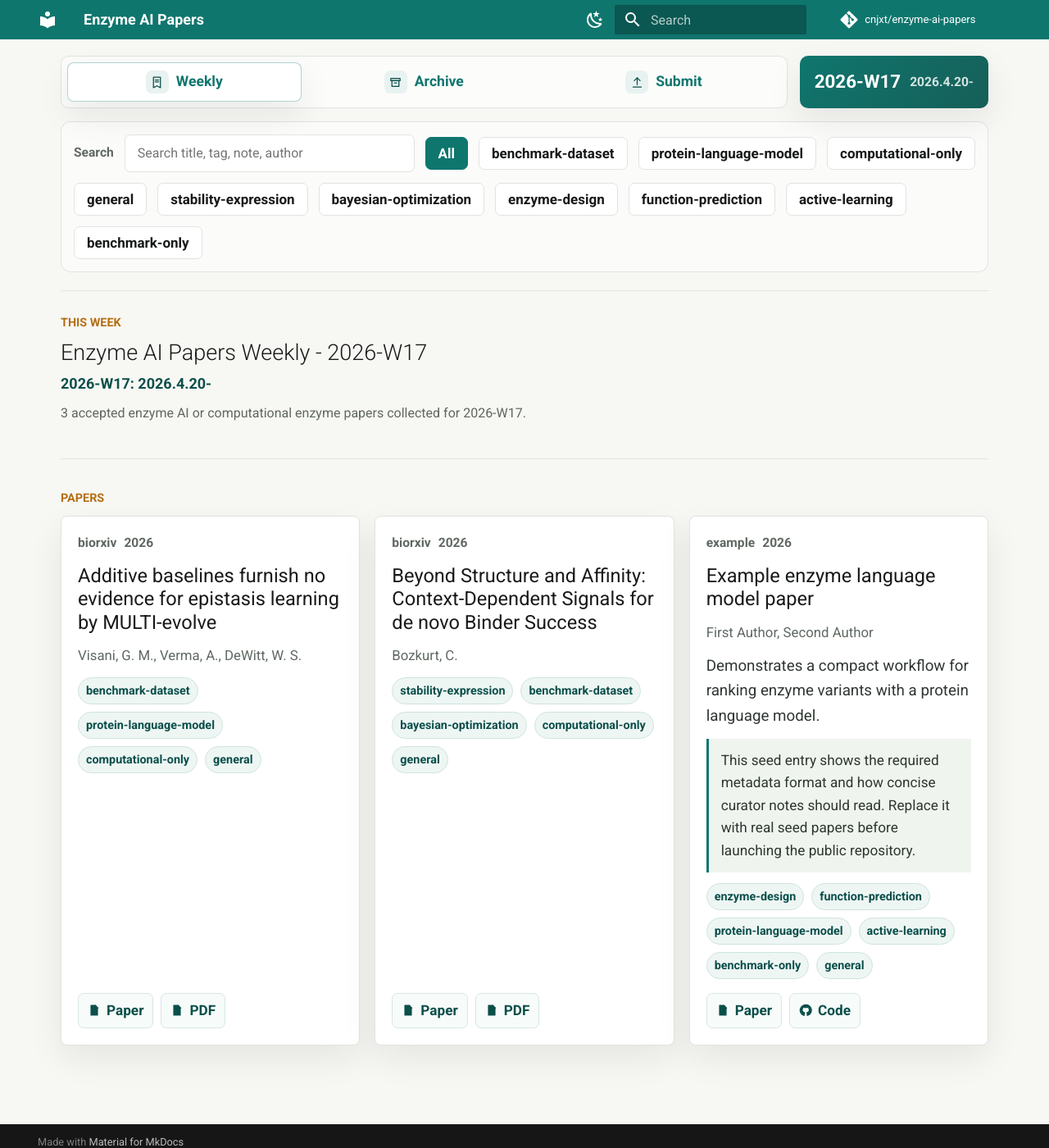
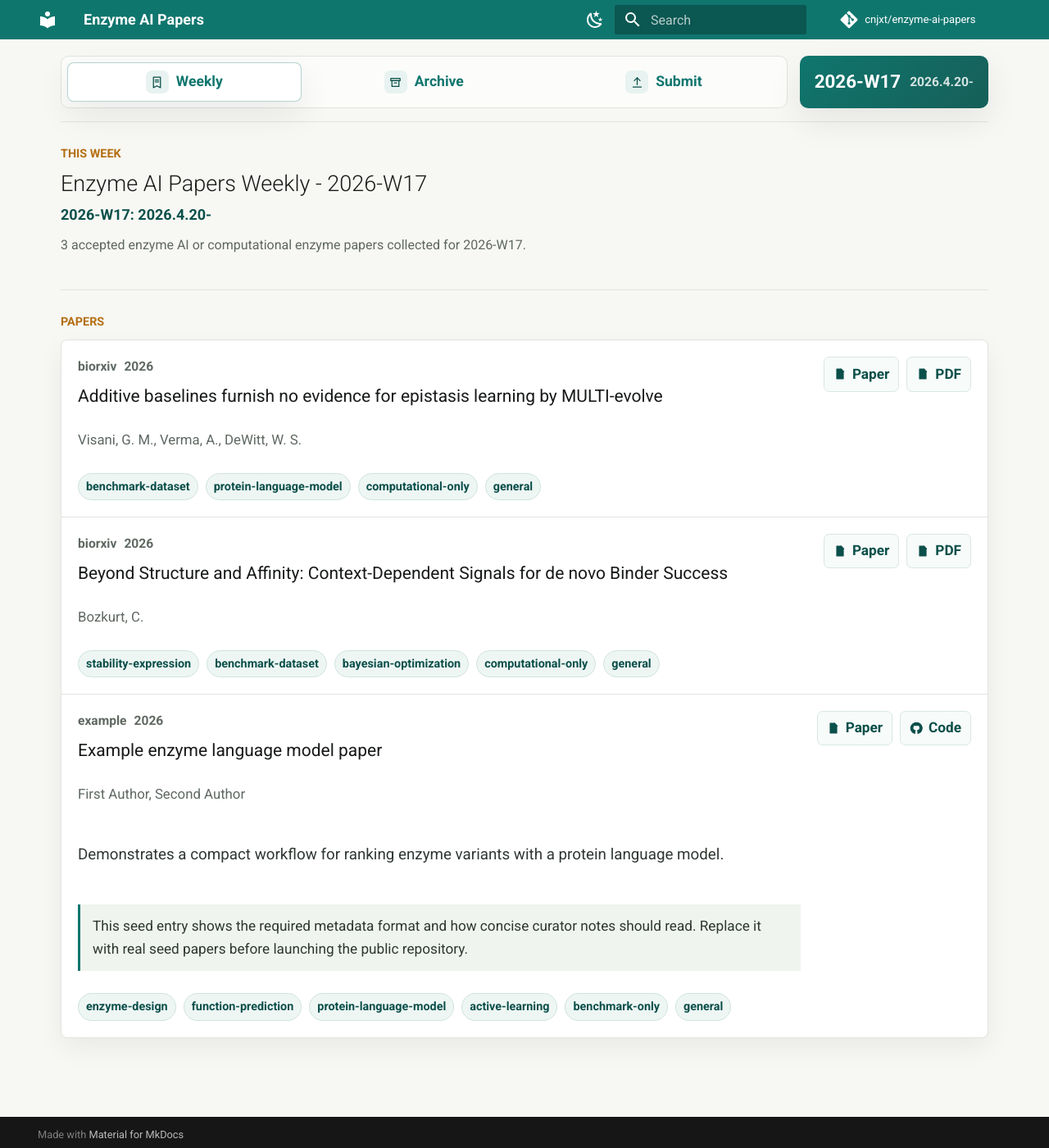
Before and after one commit to cnjxt/enzyme-ai-papers, an MkDocs documentation site: the page built from docs/index.md, in a window 1280 px wide and 1400 px high. Shown: the whole window at 82% size. Built offline with MkDocs 1.6.1 and Material for MkDocs 9.7.7, drawn with Linux system fonts in a browser that asks for light colours; comment, search, counter and statistics services are not loaded.

Commit message:
Refine weekly page layout

```diff
--- a/docs/assets/site.css
+++ b/docs/assets/site.css
@@ -268,6 +268,47 @@
   padding: 1.8rem 0;
 }
 
+.weekly-paper-section {
+  border-top: 1px solid var(--paper-line);
+  padding: 1.35rem 0 1.8rem;
+}
+
+.weekly-paper-list {
+  background: var(--paper-panel);
+  border: 1px solid var(--paper-line);
+  border-radius: 8px;
+  box-shadow: 0 12px 32px rgba(23, 26, 24, 0.06);
+  overflow: hidden;
+}
+
+.paper-row {
+  display: grid;
+  gap: 1rem;
+  grid-template-columns: minmax(0, 1fr) auto;
+  padding: 1rem;
+}
+
+.paper-row + .paper-row {
+  border-top: 1px solid var(--paper-line);
+}
+
+.paper-row:hover {
+  background: #f7fbfa;
+}
+
+.paper-row-main {
+  display: grid;
+  gap: 0.5rem;
+  min-width: 0;
+}
+
+.paper-row h3 {
+  color: var(--paper-ink);
+  font-size: 1.05rem;
+  line-height: 1.25;
+  margin: 0;
+}
+
 .weekly-history {
   border-top: 1px solid var(--paper-line);
   padding: 1.5rem 0;
@@ -412,6 +453,14 @@
   padding-top: 0.2rem;
 }
 
+.paper-row .paper-links {
+  align-content: start;
+  justify-content: flex-end;
+  margin-top: 0;
+  min-width: max-content;
+  padding-top: 0;
+}
+
 .paper-links a:hover {
   background: #eef6f4;
   text-decoration: none;
@@ -554,6 +603,15 @@
     margin-top: 0.85rem;
   }
 
+  .paper-row {
+    grid-template-columns: 1fr;
+  }
+
+  .paper-row .paper-links {
+    justify-content: flex-start;
+    min-width: 0;
+  }
+
   .submit-panel {
     grid-template-columns: 1fr;
   }
--- a/docs/index.md
+++ b/docs/index.md
@@ -39,24 +39,6 @@ hide:
 
 
 
-<section class="paper-toolbar" aria-label="Paper filters">
-  <label class="search-label" for="paper-search">Search</label>
-  <input id="paper-search" type="search" placeholder="Search title, tag, note, author">
-  <button class="filter-chip is-active" data-filter="all" type="button">All</button>
-  <button class="filter-chip" data-filter="benchmark-dataset" type="button">benchmark-dataset</button>
-  <button class="filter-chip" data-filter="protein-language-model" type="button">protein-language-model</button>
-  <button class="filter-chip" data-filter="computational-only" type="button">computational-only</button>
-  <button class="filter-chip" data-filter="general" type="button">general</button>
-  <button class="filter-chip" data-filter="stability-expression" type="button">stability-expression</button>
-  <button class="filter-chip" data-filter="bayesian-optimization" type="button">bayesian-optimization</button>
-  <button class="filter-chip" data-filter="enzyme-design" type="button">enzyme-design</button>
-  <button class="filter-chip" data-filter="function-prediction" type="button">function-prediction</button>
-  <button class="filter-chip" data-filter="active-learning" type="button">active-learning</button>
-  <button class="filter-chip" data-filter="benchmark-only" type="button">benchmark-only</button>
-</section>
-
-
-
 <section class="weekly-overview">
   <div class="section-label">This Week</div>
   <h2>Enzyme AI Papers Weekly - 2026-W17</h2>
@@ -64,44 +46,50 @@ hide:
   <p class="weekly-summary">3 accepted enzyme AI or computational enzyme papers collected for 2026-W17.</p>
 </section>
 
-<section class="paper-group" id="weekly-papers">
+<section class="weekly-paper-section" id="weekly-papers">
   <div class="section-label">Papers</div>
-  <div class="paper-grid">
+  <div class="weekly-paper-list">
 
-<article class="paper-card" data-tags="benchmark-dataset protein-language-model computational-only general" data-search="additive baselines furnish no evidence for epistasis learning by multi-evolve visani, g. m., verma, a., dewitt, w. s. benchmark-dataset protein-language-model computational-only general">
-  <div class="paper-meta">
-    <span>biorxiv</span>
-    <span>2026</span>
+<article class="paper-row">
+  <div class="paper-row-main">
+    <div class="paper-meta">
+      <span>biorxiv</span>
+      <span>2026</span>
+    </div>
+    <h3>Additive baselines furnish no evidence for epistasis learning by MULTI-evolve</h3>
+    <p class="authors">Visani, G. M., Verma, A., DeWitt, W. S.</p>
+    <div class="tags"><span>benchmark-dataset</span><span>protein-language-model</span><span>computational-only</span><span>general</span></div>
   </div>
-  <h3>Additive baselines furnish no evidence for epistasis learning by MULTI-evolve</h3>
-  <p class="authors">Visani, G. M., Verma, A., DeWitt, W. S.</p>
-  <div class="tags"><span>benchmark-dataset</span><span>protein-language-model</span><span>computational-only</span><span>general</span></div>
   <div class="paper-links"><a href="https://www.biorxiv.org/content/10.64898/2026.04.23.719915v1"><svg viewBox="0 0 24 24" aria-hidden="true"><path d="M6 3h8l4 4v14H6z"/><path d="M14 3v5h5"/><path d="M9 13h6M9 17h6"/></svg><span>Paper</span></a><a href="https://www.biorxiv.org/content/10.64898/2026.04.23.719915v1.full.pdf"><svg viewBox="0 0 24 24" aria-hidden="true"><path d="M6 3h8l4 4v14H6z"/><path d="M14 3v5h5"/><path d="M8.5 16h7"/></svg><span>PDF</span></a></div>
 </article>
 
 
-<article class="paper-card" data-tags="stability-expression benchmark-dataset bayesian-optimization computational-only general" data-search="beyond structure and affinity: context-dependent signals for de novo binder success bozkurt, c. stability-expression benchmark-dataset bayesian-optimization computational-only general">
-  <div class="paper-meta">
-    <span>biorxiv</span>
-    <span>2026</span>
+<article class="paper-row">
+  <div class="paper-row-main">
+    <div class="paper-meta">
+      <span>biorxiv</span>
+      <span>2026</span>
+    </div>
+    <h3>Beyond Structure and Affinity: Context-Dependent Signals for de novo Binder Success</h3>
+    <p class="authors">Bozkurt, C.</p>
+    <div class="tags"><span>stability-expression</span><span>benchmark-dataset</span><span>bayesian-optimization</span><span>computational-only</span><span>general</span></div>
   </div>
-  <h3>Beyond Structure and Affinity: Context-Dependent Signals for de novo Binder Success</h3>
-  <p class="authors">Bozkurt, C.</p>
-  <div class="tags"><span>stability-expression</span><span>benchmark-dataset</span><span>bayesian-optimization</span><span>computational-only</span><span>general</span></div>
   <div class="paper-links"><a href="https://www.biorxiv.org/content/10.64898/2026.04.13.718094v1"><svg viewBox="0 0 24 24" aria-hidden="true"><path d="M6 3h8l4 4v14H6z"/><path d="M14 3v5h5"/><path d="M9 13h6M9 17h6"/></svg><span>Paper</span></a><a href="https://www.biorxiv.org/content/10.64898/2026.04.13.718094v1.full.pdf"><svg viewBox="0 0 24 24" aria-hidden="true"><path d="M6 3h8l4 4v14H6z"/><path d="M14 3v5h5"/><path d="M8.5 16h7"/></svg><span>PDF</span></a></div>
 </article>
 
 
-<article class="paper-card" data-tags="enzyme-design function-prediction protein-language-model active-learning benchmark-only general" data-search="example enzyme language model paper first author, second author demonstrates a compact workflow for ranking enzyme variants with a protein language model. this seed entry shows the required metadata format and how concise curator notes should read. replace it with real seed papers before launching the public repository. enzyme-design function-prediction protein-language-model active-learning benchmark-only general">
-  <div class="paper-meta">
-    <span>example</span>
-    <span>2026</span>
+<article class="paper-row">
+  <div class="paper-row-main">
+    <div class="paper-meta">
+      <span>example</span>
+      <span>2026</span>
+    </div>
+    <h3>Example enzyme language model paper</h3>
+    <p class="authors">First Author, Second Author</p>
+    <p class="summary">Demonstrates a compact workflow for ranking enzyme variants with a protein language model.</p>
+    <p class="why">This seed entry shows the required metadata format and how concise curator notes should read. Replace it with real seed papers before launching the public repository.</p>
+    <div class="tags"><span>enzyme-design</span><span>function-prediction</span><span>protein-language-model</span><span>active-learning</span><span>benchmark-only</span><span>general</span></div>
   </div>
-  <h3>Example enzyme language model paper</h3>
-  <p class="authors">First Author, Second Author</p>
-  <p class="summary">Demonstrates a compact workflow for ranking enzyme variants with a protein language model.</p>
-  <p class="why">This seed entry shows the required metadata format and how concise curator notes should read. Replace it with real seed papers before launching the public repository.</p>
-  <div class="tags"><span>enzyme-design</span><span>function-prediction</span><span>protein-language-model</span><span>active-learning</span><span>benchmark-only</span><span>general</span></div>
   <div class="paper-links"><a href="https://example.org/example-enzyme-language-model-paper"><svg viewBox="0 0 24 24" aria-hidden="true"><path d="M6 3h8l4 4v14H6z"/><path d="M14 3v5h5"/><path d="M9 13h6M9 17h6"/></svg><span>Paper</span></a><a href="https://github.com/example/example-enzyme-plm"><svg viewBox="0 0 24 24" aria-hidden="true"><path d="M12 2a10 10 0 0 0-3.2 19.5c.5.1.7-.2.7-.5v-1.8c-2.8.6-3.4-1.2-3.4-1.2-.5-1.1-1.1-1.4-1.1-1.4-.9-.6.1-.6.1-.6 1 .1 1.6 1.1 1.6 1.1.9 1.5 2.4 1.1 2.9.8.1-.7.4-1.1.7-1.4-2.2-.3-4.6-1.1-4.6-4.9 0-1.1.4-2 1.1-2.7-.1-.3-.5-1.3.1-2.7 0 0 .9-.3 2.8 1a9.6 9.6 0 0 1 5.1 0c1.9-1.3 2.8-1 2.8-1 .6 1.4.2 2.4.1 2.7.7.7 1.1 1.6 1.1 2.7 0 3.8-2.3 4.6-4.6 4.9.4.3.8 1 .8 2v2.5c0 .3.2.6.8.5A10 10 0 0 0 12 2z"/></svg><span>Code</span></a></div>
 </article>
 
```
Also changed, not shown: 2 other files.
